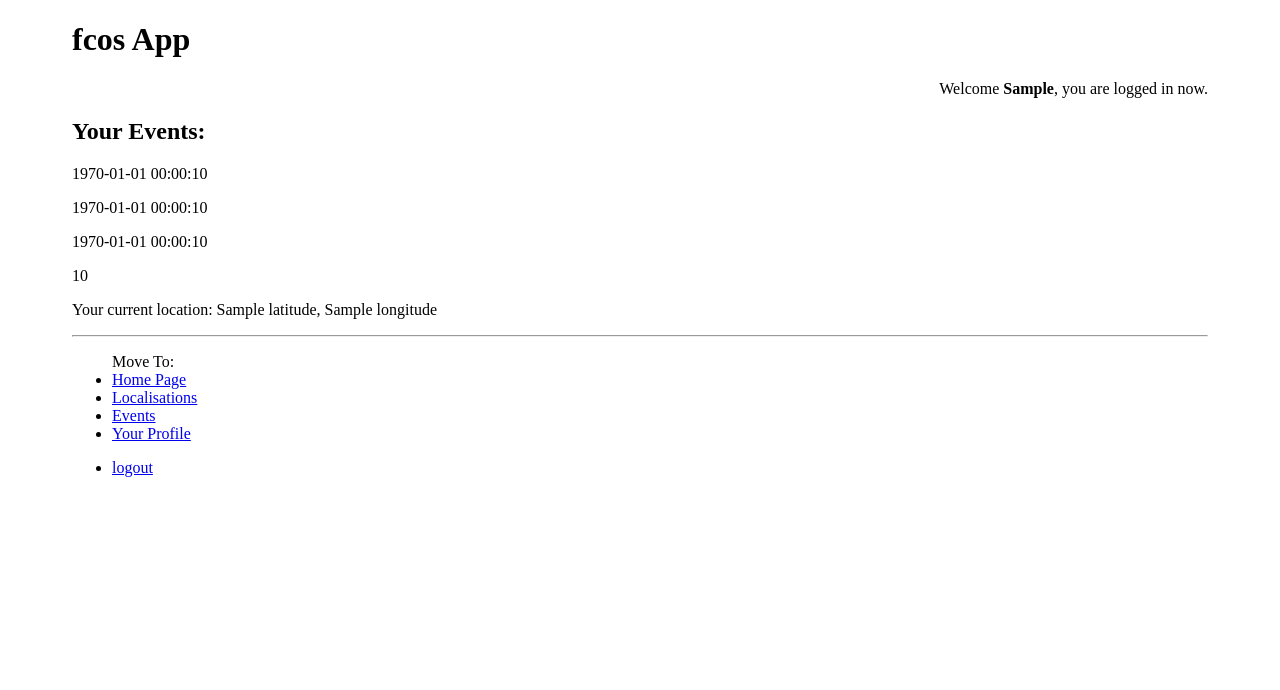
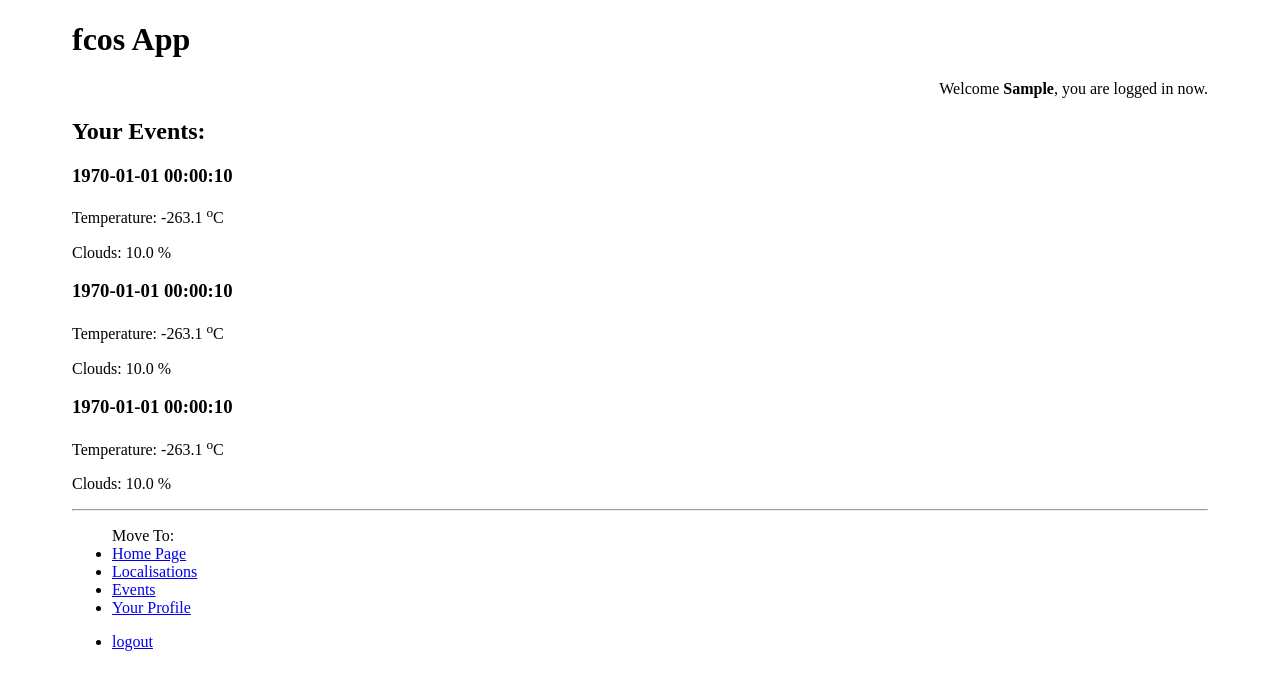
Before and after one commit to FranQyy/fcos, a Django app: page /events/ in a window 1280 px wide. Shown: the top 690 px of the page. Run offline with Django 3.2, Linux system fonts and the light colour scheme; a user stored in the database is signed in; tables that the repository leaves empty hold one stand-in row (values such as "Sample post"); a database or web service that is not in the repository returns one stand-in record (values such as "Sample title"); data that the repository does not hold is empty; some libraries are stand-ins or nearby versions.

Commit message:
adds clouds and temperature to each date

```diff
--- a/src/fcos_project/fcos_pages/templates/fcos_pages/content/events.html
+++ b/src/fcos_project/fcos_pages/templates/fcos_pages/content/events.html
@@ -5,10 +5,14 @@
 
 {% block content %}
   <h2>Your Events:</h2>
-  <p>{{ prediction1_risetime }}</p>
-  <p>{{ prediction2_risetime }}</p>
-  <p>{{ prediction3_risetime }}</p>
-  <p>{{ weather_forecast }}</p>
-  <p>Your current location: {{ position }}, {{ position2 }}</p>
+  <h3>{{ prediction1_risetime }}</h3>
+  <p>Temperature: {{ weather_forecast1_temp }} <sup>o</sup>C</p>
+  <p>Clouds: {{ weather_forecast1_clouds }} %</p>
+  <h3>{{ prediction2_risetime }}</h3>
+  <p>Temperature: {{ weather_forecast2_temp }} <sup>o</sup>C</p>
+  <p>Clouds: {{ weather_forecast2_clouds }} %</p>
+  <h3>{{ prediction3_risetime }}</h3>
+  <p>Temperature: {{ weather_forecast3_temp }} <sup>o</sup>C</p>
+  <p>Clouds: {{ weather_forecast3_clouds }} %</p>
 
 {% endblock %}
--- a/src/fcos_project/fcos_pages/views.py
+++ b/src/fcos_project/fcos_pages/views.py
@@ -46,27 +46,43 @@ def events(request):
   prediction = response.json()
 
   prediction1_timestamp = prediction['passes'][0]['startUTC']
-  prediction2_timestamp = prediction['passes'][0]['startUTC']
-  prediction3_timestamp = prediction['passes'][0]['startUTC']
+  prediction2_timestamp = prediction['passes'][1]['startUTC']
+  prediction3_timestamp = prediction['passes'][2]['startUTC']
 
   open_weather_apikey = config('open_weather_apikey')
   response = requests.get('http://api.openweathermap.org/data/2.5/forecast?lat={0}&lon={1}&APPID={2}'.format(position['latitude'],position['longitude'],open_weather_apikey))
   weather_forecast = response.json()
-  print(weather_forecast)
-  i=0
-  while abs(prediction1_timestamp - weather_forecast['list'][i]['dt']) > 3*3600:
-    print(prediction1_timestamp,weather_forecast['list'][i]['dt'])
-    i = i + 1
-  prediction1_forecast = weather_forecast['list'][i]['main']['temp']
 
+  k=0
+  while abs(prediction1_timestamp - weather_forecast['list'][k]['dt']) > 3*3600:
+    k = k + 1
+  prediction1_forecast_temp = round(float(weather_forecast['list'][k]['main']['temp'])-273.15,1)
+  prediction1_forecast_clouds = float(weather_forecast['list'][k]['clouds']['all'])
+
+  l=0
+  while abs(prediction2_timestamp - weather_forecast['list'][l]['dt']) > 3*3600:
+    l = l + 1
+  prediction2_forecast_temp = round(float(weather_forecast['list'][l]['main']['temp'])-273.15,1)
+  prediction2_forecast_clouds = float(weather_forecast['list'][l]['clouds']['all'])
+
+  m=0
+  while abs(prediction3_timestamp - weather_forecast['list'][m]['dt']) > 3*3600:
+    m = m + 1
+  prediction3_forecast_temp = round(float(weather_forecast['list'][m]['main']['temp'])-273.15,1)
+  prediction3_forecast_clouds = float(weather_forecast['list'][m]['clouds']['all'])
+
+  print(k,l,m)
   return render(request, 'fcos_pages/content/events.html', {
 
     'prediction1_risetime': datetime.utcfromtimestamp(prediction['passes'][0]['startUTC']).strftime('%Y-%m-%d %H:%M:%S'),
     'prediction2_risetime': datetime.utcfromtimestamp(prediction['passes'][1]['startUTC']).strftime('%Y-%m-%d %H:%M:%S'),
     'prediction3_risetime': datetime.utcfromtimestamp(prediction['passes'][2]['startUTC']).strftime('%Y-%m-%d %H:%M:%S'),
-    'weather_forecast': prediction1_forecast,
-    'position': position['latitude'],
-    'position2': position['longitude'],
+    'weather_forecast1_temp': prediction1_forecast_temp,
+    'weather_forecast1_clouds': prediction1_forecast_clouds,
+    'weather_forecast2_temp': prediction2_forecast_temp,
+    'weather_forecast2_clouds': prediction2_forecast_clouds,
+    'weather_forecast3_temp': prediction3_forecast_temp,
+    'weather_forecast3_clouds': prediction3_forecast_clouds,
   })
 
 @login_required
```
